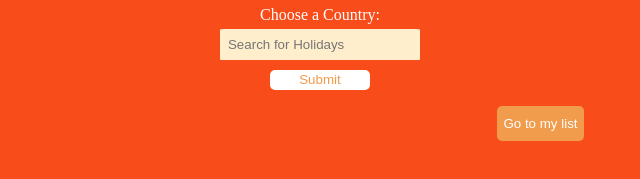
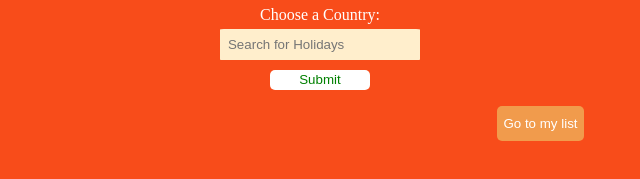
Before and after one commit to kakriske/ajax-project1, a website: page index.html in a window 1280 px wide. In both pictures the pointer is over the button "Submit". Shown: the part 315-494 px from the top of the page, 320-960 px from the left. Drawn offline with Linux system fonts and the light colour scheme; no server answers.

Commit message:
changes to submit button

```diff
--- a/css/styles.css
+++ b/css/styles.css
@@ -125,7 +125,9 @@ button {
 
 #get-holidays-button:hover {
   background-color: white;
-  color: #f19b4c;
+
+  /* color: #f19b4c; */
+  color: green;
   cursor: pointer;
 }
 
```
